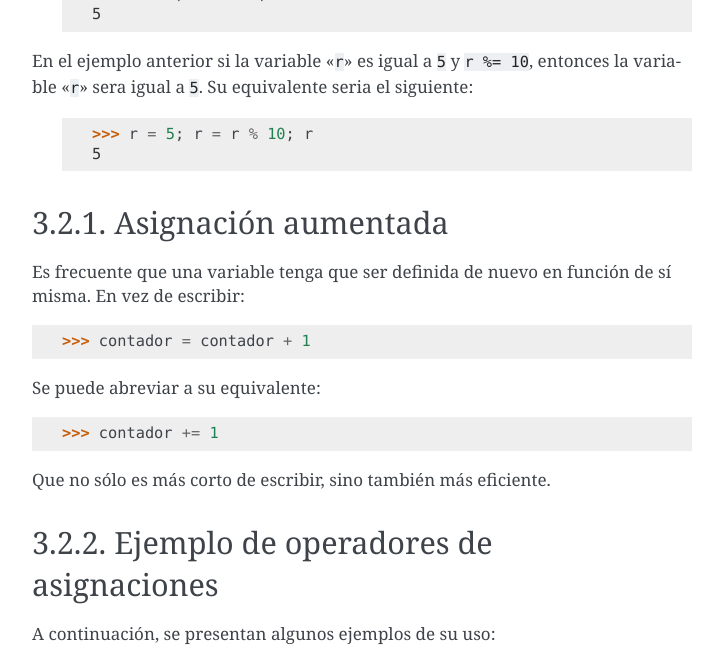
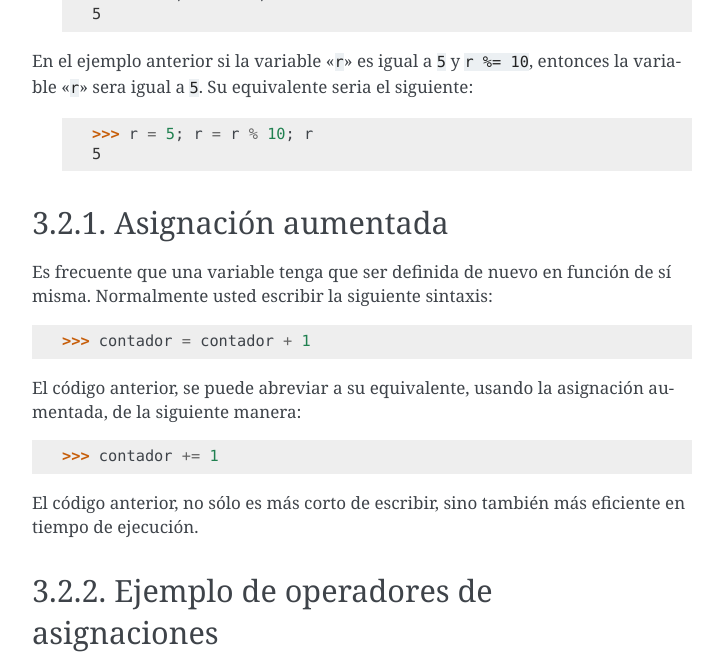
Before and after one commit to macagua/entrenamiento.python_basico, a Sphinx documentation site: the page built from source/leccion3/operadores_asignaciones.rst, in a window 1280 px wide and 900 px high, scrolled down 3338 px, cut to the strip 0-659 px from the top of the window. Shown: the whole strip, without its empty margins (388-1111 px from the left). Built offline with Sphinx 7.4.7, drawn with Linux system fonts in a browser that asks for light colours.

Commit message:
Agregar mejoras minimas al codigo de Operadores de asignaciones

```diff
--- a/source/leccion3/operadores_asignaciones.rst
+++ b/source/leccion3/operadores_asignaciones.rst
@@ -207,19 +207,21 @@ Asignación aumentada
 ....................
 
 Es frecuente que una variable tenga que ser definida de nuevo en función de sí misma.
-En vez de escribir:
+Normalmente usted escribir la siguiente sintaxis:
 
 ::
 
 	>>> contador = contador + 1
 
-Se puede abreviar a su equivalente:
+El código anterior, se puede abreviar a su equivalente, usando la asignación aumentada,
+de la siguiente manera:
 
 ::
 
 	>>> contador += 1
 
-Que no sólo es más corto de escribir, sino también más eficiente.
+El código anterior, no sólo es más corto de escribir, sino también más eficiente en
+tiempo de ejecución.
 
 
 .. _python_operadores_asignaciones_ejemplo:
```
Also changed, not shown: other parts of source/leccion3/operadores_asignaciones.rst (+1 -1 lines), 1 other file.
